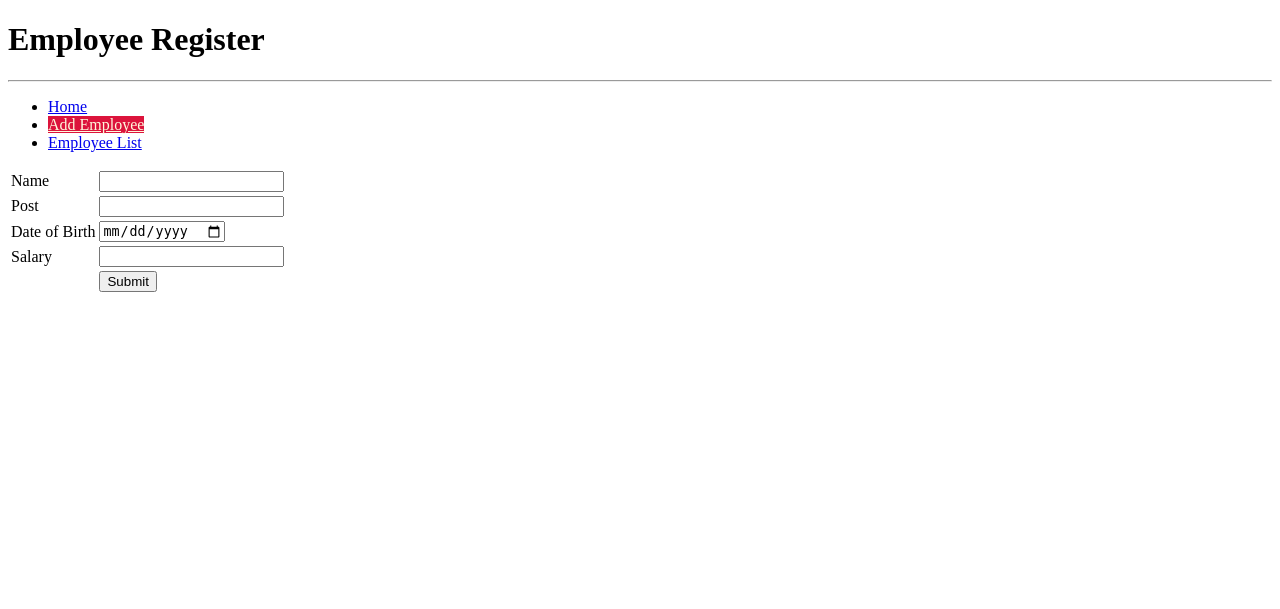
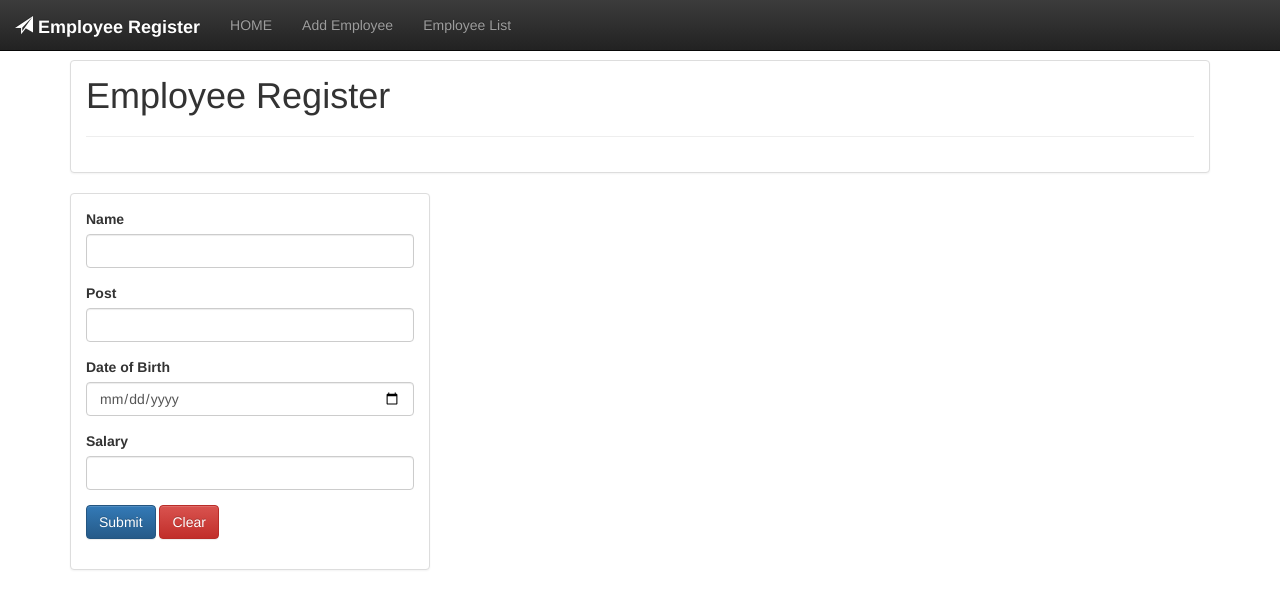
Before and after one commit to Pkaran26/Download-different-type-of-file-attachments-in-django, a Django app: page /emp/insert in a window 1280 px wide. Shown: the top 609 px of the page. Run offline with Django 3.2, Linux system fonts and the light colour scheme; some libraries are stand-ins or nearby versions.

Commit message:
Add files via upload

```diff
--- a/dbtest/emp/templates/insert.html
+++ b/dbtest/emp/templates/insert.html
@@ -5,57 +5,71 @@
     <meta name="viewport" content="width=device-width, initial-scale=1.0">
     <meta http-equiv="X-UA-Compatible" content="ie=edge">
     <title>Employee Register</title>
+    <link rel="stylesheet" href="https://maxcdn.bootstrapcdn.com/bootstrap/3.3.7/css/bootstrap.min.css" integrity="sha384-BVYiiSIFeK1dGmJRAkycuHAHRg32OmUcww7on3RYdg4Va+PmSTsz/K68vbdEjh4u" crossorigin="anonymous">
+
+    <!-- Optional theme -->
+    <link rel="stylesheet" href="https://maxcdn.bootstrapcdn.com/bootstrap/3.3.7/css/bootstrap-theme.min.css" integrity="sha384-rHyoN1iRsVXV4nD0JutlnGaslCJuC7uwjduW9SVrLvRYooPp2bWYgmgJQIXwl/Sp" crossorigin="anonymous">
+
 </head>
 <body>
-    <h1>Employee Register</h1>
-    <hr/>
-    <div class="">
-        <ul>
-            <li>
-                <a href="./">Home</a>
-            </li>
-            <li>
-                <a style="background-color:crimson;color:cornsilk" href="./insert">Add Employee</a>
-            </li>
-            <li>
-                <a href="./disp">Employee List</a>
-            </li>
-        </ul>
-        <div>
-            <form action="./add" method="post">
+    <nav class="navbar navbar-inverse navbar-fixed-top" role="navigation">
+        <div class="container-fluid">
+            <!-- Brand and toggle get grouped for better mobile display -->
+            <div class="navbar-header">
+                <button type="button" class="navbar-toggle" data-toggle="collapse" data-target="#bs-example-navbar-collapse-1">
+                    <span class="sr-only">Toggle navigation</span>
+                    <span class="icon-bar"></span>
+                    <span class="icon-bar"></span>
+                    <span class="icon-bar"></span>
+                </button>
+                <a class="navbar-brand" href="../"><b><i class="glyphicon glyphicon-send"></i> Employee Register</b></a>
+            </div>
+            <!-- Collect the nav links, forms, and other content for toggling -->
+            <div class="collapse navbar-collapse" id="bs-example-navbar-collapse-1">
+                <ul class="nav navbar-nav">
+                    <li><a href="./">HOME</a></li>
+                    <li><a href="./insert">Add Employee</a></li>
+                    <li><a href="./disp">Employee List</a></li>
+                </ul>
+            </div>
+            <!-- /.navbar-collapse -->
+        </div>
+        <!-- /.container -->
+    </nav>
+    <div class="container" style="margin-top:60px;">
+        <div class="panel panel-default">
+            <div class="panel-body">
+                <h1 style="margin:0">Employee Register</h1>
+                <hr/>
+            </div>
+        </div>
+        <div class="row">
+            <form class="col-md-4" action="./add" method="post">
                 {% csrf_token %}
-                <table>
-                    <tr>
-                        <td>Name</td>
-                        <td>
-                            <input type="text" name="name" id="name">
-                        </td>
-                    </tr>
-                    <tr>
-                        <td>Post</td>
-                        <td>
-                            <input type="text" name="post" id="post">
-                        </td>
-                    </tr>
-                    <tr>
-                        <td>Date of Birth</td>
-                        <td>
-                            <input type="date" name="dob" id="dob">
-                        </td>
-                    </tr>
-                    <tr>
-                        <td>Salary</td>
-                        <td>
-                            <input type="text" name="salary" id="salary">
-                        </td>
-                    </tr>
-                    <tr>
-                        <td></td>
-                        <td>
-                            <input type="submit" value="Submit">
-                        </td>
-                    </tr>
-                </table>
+                <div class="panel panel-default">
+                    <div class="panel-body">
+                        <div class="form-group">
+                            <label for="">Name</label>
+                            <input type="text" name="name" class="form-control" id="name">
+                        </div>
+                        <div class="form-group">
+                            <label for="">Post</label>
+                            <input type="text" name="post" class="form-control" id="post">
+                        </div>
+                        <div class="form-group">
+                            <label for="">Date of Birth</label>
+                            <input type="date" name="dob" class="form-control" id="dob">
+                        </div>
+                        <div class="form-group">
+                            <label for="">Salary</label>
+                            <input type="text" name="salary" class="form-control" id="salary">
+                        </div>
+                        <div class="form-group">
+                            <input type="submit" class="btn btn-primary" value="Submit">
+                            <input type="reset" class="btn btn-danger" value="Clear">
+                        </div>
+                    </div>
+                </div>
             </form>
         </div>
     </div>
```
Also changed, not shown: dbtest/emp/templates/disp.html (+48 -34 lines), dbtest/emp/templates/index.html (+36 -14 lines).
